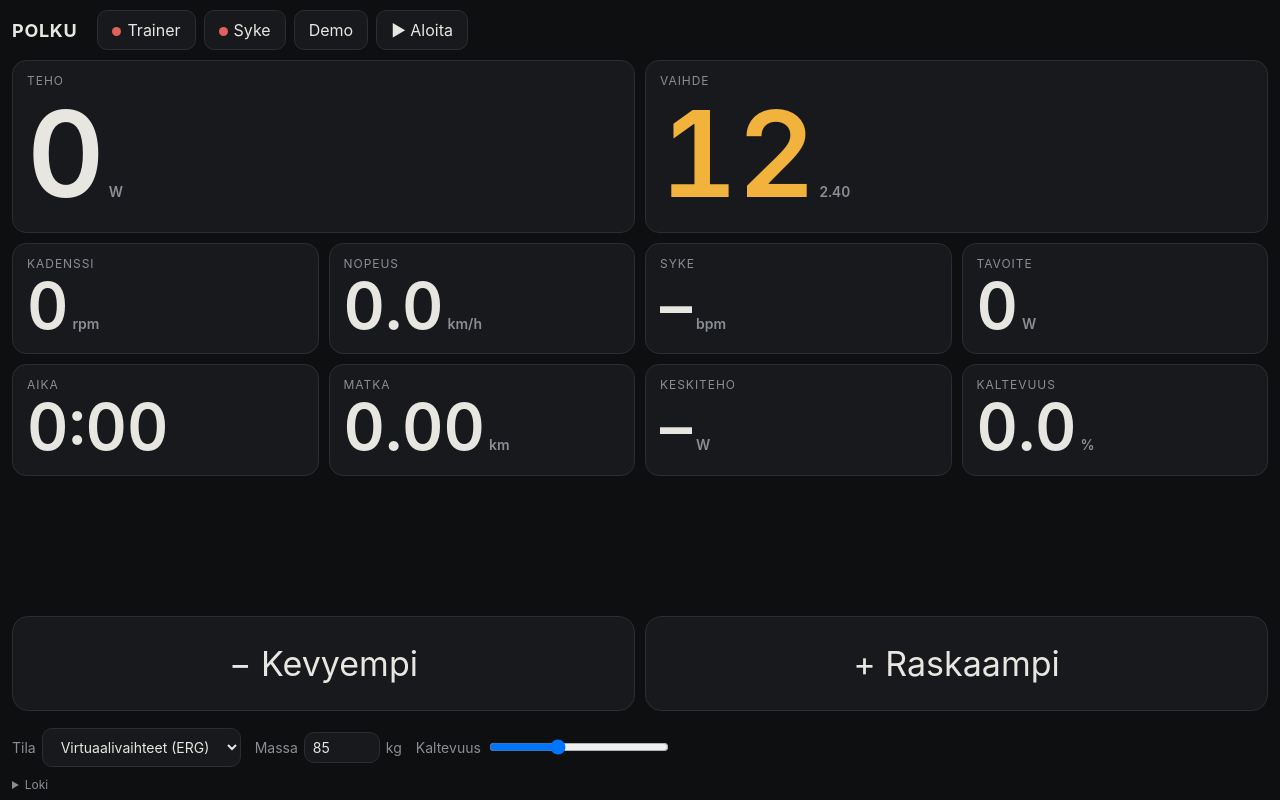
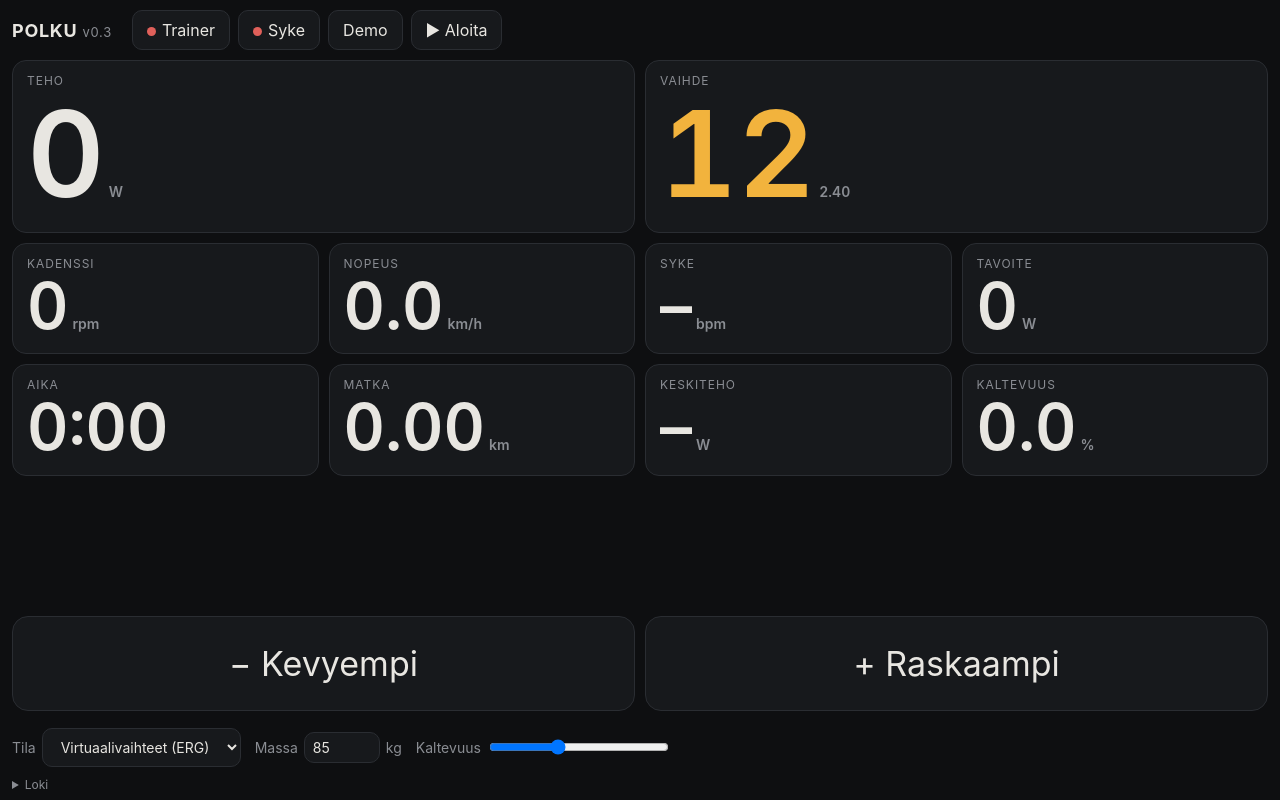
Before and after one commit to Vilmart10/polku, a plain HTML site: page index.html in a window 1280 px wide. Drawn offline with Linux system fonts and the light colour scheme.

Commit message:
Add files via upload

```diff
--- a/index.html
+++ b/index.html
@@ -4,7 +4,7 @@
 <meta charset="utf-8">
 <meta name="viewport" content="width=device-width, initial-scale=1, viewport-fit=cover, user-scalable=no">
 <meta name="apple-mobile-web-app-capable" content="yes">
-<title>Polku – trainer v1</title>
+<title>Polku</title>
 <style>
   :root { --bg:#0e0f11; --panel:#17191c; --line:#2a2d32; --fg:#e8e6e1; --dim:#8a8d93; --acc:#f2b33d; --ok:#5cc28a; --bad:#e0605a; }
   * { box-sizing:border-box; -webkit-tap-highlight-color:transparent; }
@@ -39,7 +39,7 @@
 </head>
 <body>
 <header>
-  <h1>POLKU</h1>
+  <h1>POLKU <span id="ver" style="color:var(--dim);font-weight:400;font-size:13px"></span></h1>
   <button id="btnTrainer"><span class="dot" id="dotTrainer"></span>Trainer</button>
   <button id="btnHr"><span class="dot" id="dotHr"></span>Syke</button>
   <button id="btnDemo">Demo</button>
@@ -80,6 +80,9 @@
 
 <script>
 'use strict';
+const VERSION = 'v0.3';
+document.getElementById('ver').textContent = VERSION;
+document.title = 'Polku ' + VERSION;
 // ---------- UUIDs (Bluetooth SIG) ----------
 const FTMS = 0x1826, IBD = 0x2AD2, CP = 0x2AD9, FM_STATUS = 0x2ADA, PWR_RANGE = 0x2AD8;
 const HRS = 0x180D, HRM = 0x2A37;
```
